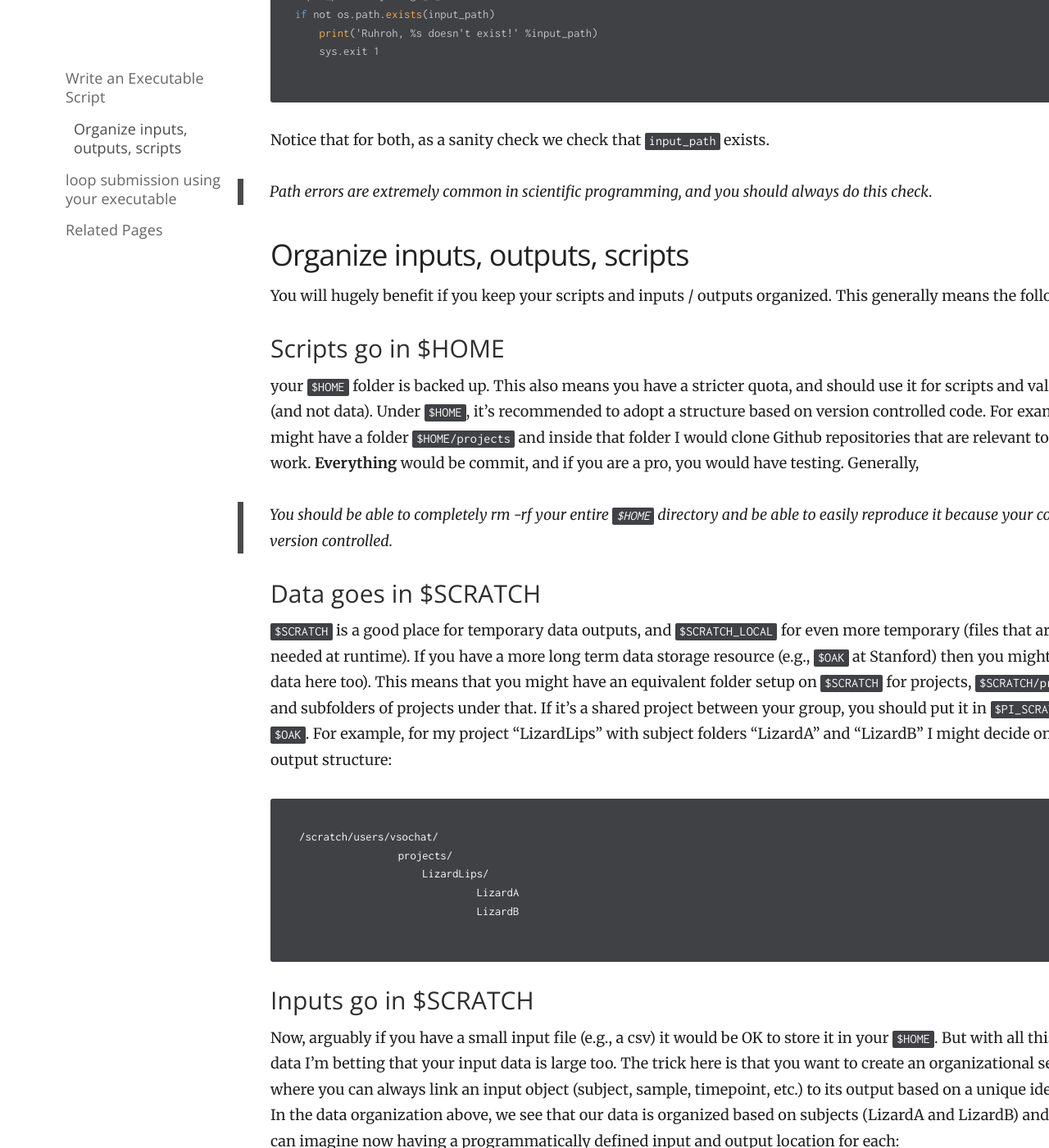
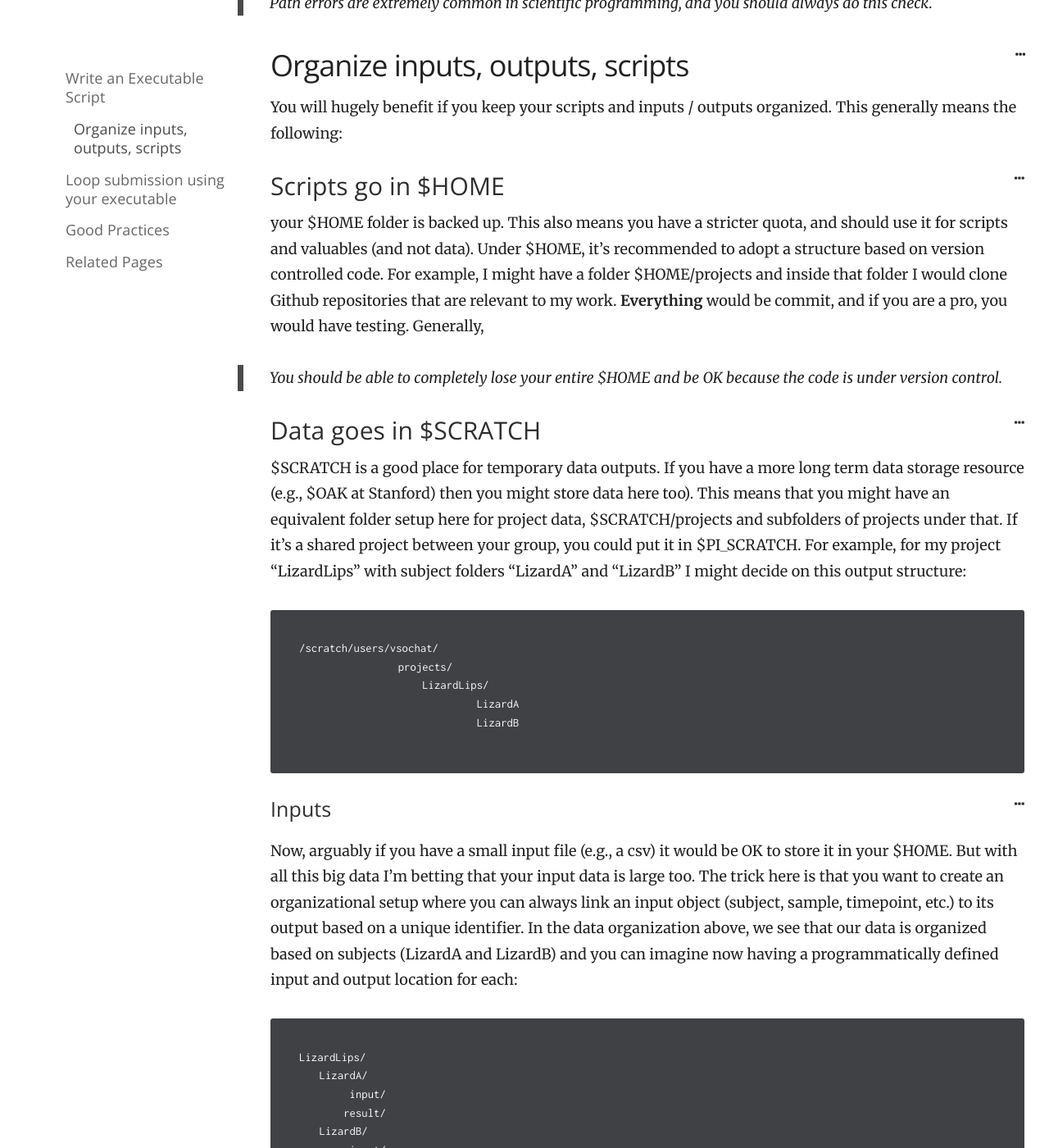
Before and after one commit to vsoch/lessons, a Jekyll site: the page built from _posts/hpc/2018-05-08-sherlock-jobs.md, in a window 1280 px wide and 1400 px high, scrolled down 3674 px. Shown: the whole window at 82% size. Built offline with Jekyll 4.4.1, drawn with Linux system fonts in a browser that asks for light colours; nearby versions of some CDN libraries; comment, search, counter and statistics services are not loaded; some of the changed text lies outside the part shown.

Commit message:
updating post

````diff
--- a/_posts/hpc/2018-05-08-sherlock-jobs.md
+++ b/_posts/hpc/2018-05-08-sherlock-jobs.md
@@ -10,23 +10,26 @@
 tags: [resources]
 ---
 
-**Scenario**
+In this tutorial we will write a job submission script for SLURM. If you haven't yet,
+you should:
 
-You just finished up a really cool analysis in R, and you need to scale it. An HPC
+ - be comfortable accessing <a href="https://vsoch.github.io/lessons/sherlock/">the Sherlock cluster</a>
+ - understand <a href="https://vsoch.github.io/lessons/slurm/">SLURM job submission</a>
+
+and then move forward with this tutorial!
+
+<hr>
+
+### Scenario
+
+You just finished up a really cool analysis, and you need to scale it. An HPC
 cluster with a job manager such as SLURM is a great way to do this! In this tutorial,
 we will walk through a very simple method to do this. First, let's talk about our
 strategy for today.
 
  1. Write an executable script in R / Python
  2. Organize your inputs, output location, and scripts.
- 3. Loop over some set of input variables and submit a SLURM job to use your executable to process each one.
-
-We are going to have the following scripts, for each of Python and R (to exemplify both)
-
- 1. `run.py` / `run.R` will be the executable script
- 2. /scratch/users/vsochat/project/LizardLips will be our organized data folder, and we will store scripts in a version controlled $HOME/projects/LizardLips
- 3. submit_jobs.py, submit_jobs.R, and submit_jobs.sh will be example scripts that loop over some set of input variables to submit SLURM jobs. We We show a basic shell
-script to do the submission, because very often you don't need much more than that.
+ 3. Loop over some set of variables and submit a SLURM job to use your executable to process each one.
 
 We will cover each of these steps in detail.
 
@@ -41,15 +44,18 @@
 input1 = args[1]
 input2 = args[2]
 input3 = args[3]
+
+# Your code here!
 ```
 
 if I saved this in a script called "run.R" I could then execute:
 
 ```bash
-Rscript run.R tomato potato shiabato
+$ Rscript run.R tomato potato shiabato
 ```
 
-and input1 would be assigned to "tomato," and "potato" and "shiabato" to input2 and input3, respectively. By the way, if you aren't familiar with Rscript, it's the executable that will let you run and R script out of the R statistical environment. We are going to be using Rscript in our work today!
+and `input1` would be assigned to "tomato," and "potato" and "shiabato" to `input2` and `input3`, respectively. By the way, if you aren't familiar with <a href="https://stat.ethz.ch/R-manual/R-devel/library/utils/html/Rscript.html" target="_blank">Rscript</a>, it's literally
+the R script executable. We are going to be using it in our work today!
 
 ### Using Python
 Python is just as easy! Instead of commandArgs, we use the `sys` module. The
@@ -61,45 +67,41 @@
 input1 = sys.argv[1]
 input2 = sys.argv[2]
 input3 = sys.argv[3]
+
+# Your code here!
 ```
 
 Calling would then look like:
 
 ```bash
-python run.py tomato potato shiabato
+$ python run.py tomato potato shiabato
 ```
 
 `sys.argv` is actually just a list of your calling script and the input arguments
 following it. If you are keen, you'll realize that Python starts indexing at 0, and we are skipping over the value at `sys.argv[0]`. This would actually coincide to
 the name of your script. If you are interested in advanced input parsing, then you
-should look at <a href="https://docs.python.org/3/library/argparse.html" target="_blank">argparse</a>. You can read about our example using argparse for a module <a href="https://vsoch.github.io/lessons/python-packaging/#setuppy" target="_blank">entrypoint here</a>, go <a href="https://gist.github.com/vsoch/da2362f1c5d2747e34c92b99a3473842#file-scripts-py" target="_blank">directly to the gist</a>, or just download the script directly:
-
-```bash
-wget https://gist.githubusercontent.com/vsoch/da2362f1c5d2747e34c92b99a3473842/raw/1d379e37b33ad2a1c748819b4c6d49f1fea85b30/scripts.py
-```
+should look at <a href="https://docs.python.org/3/library/argparse.html" target="_blank">argparse</a>. You can read about our example using argparse for a module <a href="https://vsoch.github.io/lessons/python-packaging/#setuppy" target="_blank">entrypoint here</a>, or go <a href="https://gist.github.com/vsoch/da2362f1c5d2747e34c92b99a3473842#file-scripts-py" target="_blank">directly to the gist</a>.
 
 ### A Little About Executables
 When you write your executable, it's good practice to **not hard code any variables**
 For example, if my script is going to process an input file, I could take in just
 a subject identifier and then define the full path in the script:
 
-```
+```R
 ## R Example DONT DO THIS
 ...
 subid = args[3]
 input_path = paste('/scratch/users/vsochat/projects/LizardLips/',subid,'/data.csv', sep='')
-```
-```python
+
 ## Python Example DONT DO THIS
 ...
 subid = sys.argv[3]
 input_path = '/scratch/users/vsochat/projects/LizardLips/%s/data.csv' % subid
 ```
 
-But guess what? If you change a location, your script breaks. Instead, assign this path duty to the calling script (we haven't written this yet) that is going to loop over variables and call this script. This means that your executable should instead
-expect a _general_ `input_path`:
+But guess what? If you change a location, your script breaks. Instead, assign this path duty to the calling script (we haven't written this yet). This means that your executable should instead expect a _general_ `input_path`:
 
-```
+```R
 ## R Example DO THIS
 ...
 input_path = args[3]
@@ -108,8 +110,7 @@
    cat('Cannot find', input_path, 'exiting!\n')
    stop()
 }
-```
-```python
+
 ## Python Example DO THIS
 input_path = sys.argv[3]
 if not os.path.exists(input_path)
@@ -127,15 +128,13 @@
  if you keep your scripts and inputs / outputs organized. This generally means the following:
 
 ### Scripts go in $HOME
-your `$HOME` folder is backed up. This also means you have a stricter quota, and should use it for scripts and valuables (and not data). Under `$HOME`, it's recommended to adopt a structure based on version controlled code. For example, I might have a folder `$HOME/projects` and inside that folder I would clone Github repositories that are relevant to my work. **Everything** would be commit, and if you are a pro, you would have testing. Generally,
+your $HOME folder is backed up. This also means you have a stricter quota, and should use it for scripts and valuables (and not data). Under $HOME, it's recommended to adopt a structure based on version controlled code. For example, I might have a folder $HOME/projects and inside that folder I would clone Github repositories that are relevant to my work. **Everything** would be commit, and if you are a pro, you would have testing. Generally,
 
-> You should be able to completely rm -rf your entire `$HOME` directory and be able
-to easily reproduce it because your code is version controlled.
+> You should be able to completely lose your entire $HOME and be OK because the code is under version control.
 
 ### Data goes in $SCRATCH
-`$SCRATCH` is a good place for temporary data outputs, and `$SCRATCH_LOCAL` for even
-more temporary (files that are only needed at runtime). If you have a more long term data storage resource (e.g., `$OAK` at Stanford) then you might store data here too). This means that you might have an equivalent folder setup on `$SCRATCH` for projects,
-`$SCRATCH/projects` and subfolders of projects under that. If it's a shared project between your group, you should put it in `$PI_SCRATCH` or `$OAK`. For example, for my project "LizardLips" with subject folders "LizardA" and "LizardB" I might decide on this output
+$SCRATCH is a good place for temporary data outputs. If you have a more long term data storage resource (e.g., $OAK at Stanford) then you might store data here too). This means that you might have an equivalent folder setup here for project data,
+$SCRATCH/projects and subfolders of projects under that. If it's a shared project between your group, you could put it in $PI_SCRATCH. For example, for my project "LizardLips" with subject folders "LizardA" and "LizardB" I might decide on this output
 structure:
 
 ```bash
@@ -146,8 +145,8 @@
                               LizardB
 ```
 
-### Inputs go in $SCRATCH
-Now, arguably if you have a small input file (e.g., a csv) it would be OK to store it in your `$HOME`. But with all this big data I'm betting that your input data is large too. The trick here is that you want to create an organizational setup where you can
+#### Inputs
+Now, arguably if you have a small input file (e.g., a csv) it would be OK to store it in your $HOME. But with all this big data I'm betting that your input data is large too. The trick here is that you want to create an organizational setup where you can
 always link an input object (subject, sample, timepoint, etc.) to its output based on a unique identifier. In the data organization above, we see that our data is organized based on subjects (LizardA and LizardB) and you can imagine now having a programmatically defined input and output location for each:
 
 ```bash
@@ -160,14 +159,14 @@
         result/
 ```
 
-of course you can call it whatever you like, or is appropriate for your domain or work.
+With the above structure, I can have confidence that my inputs for `LizardA`, if they exist, are in `/scratch/users/vsochat/LizardLips/LizardA/inputs`. What do you name these folders? It's largely up to you, and you should choose names appropriate for your data.
 There are many known data organization standards (e.g., <a href="http://bids.neuroimaging.io/" target='_blank'>BIDS</a> for neuroimaging) and you should have
 a discussion with your lab mates, and (highly recommended) reach out to <a href="https://www.twitter.com/StanfordCompute">research computing</a> to have a meeting
 to discuss a data storage strategy.
 
-## loop submission using your executable
-You then want to loop over some set of input variables (for example, csv files with data.) You can imagine doing this on your computer - each of the inputs would be processed in serial. Your time to completion, where T is the time for one script to run, is N (number of inputs) * T. That can take many hours if you have a few hundred
-inputs that each take 10 minutes, and it's totally unfeasible if you have thousands of simulations, each of which might need 30 minutes to an hour.
+## Loop submission using your executable
+You then want to loop over some set of input variables (for example, csv files with data.) You can imagine doing this on your computer - each of the inputs would be processed in serial. Your time to completion, where T is the time for one script to run, and N is the number of inputs, is N * T. That can take many hours if you have a few hundred
+inputs each taking 10 minutes, and it's totally unfeasible if you have thousands of simulations, each of which might need 30 minutes to an hour.
 
 ### Strategy 1: Submit a Job File
 As a graduate student I liked having a record of what I had run, and an easy way to
@@ -210,7 +209,9 @@
 sbatch LizardA.job
 ```
 
-If it falls within the node limits and accounting, you will see that the job is submit.
+If it falls within the node limits and accounting, you will see that the job is submit. If you need a helper tool to generate
+just one template, check out the <a href="https://researchapps.github.io/job-maker/" target="_blank">Job maker</a> that I put together
+a few years ago.
 
 ### Strategy 1: Submit Directly to sbatch
 What if you had the script RScript, and you didn't want to create a job file? You can do the exact same submission using sbatch directly:
@@ -228,13 +229,14 @@
 and then of course you would need to reproduce that command to run it again. This is why my preference is for writing a job file. But then it follows that if we have hundreds of jobs to submit, we need hundreds of files. How do we do that?
 
 ### Write a Loop Submission Script
-Here I will show you very basic example in each of R, Python, and shell to loop
+Here I will show you very basic example in each of R, Python, and bash to loop
 through a set up input variables (the subject identifier to derive an input path)
 to generate job files, and then submit them. We can assume the following:
 
  - **the number of jobs to submit is within our accounting limits**, so we will submit them all at once (meaning they get added to the queue).
- - **at the start of the script, you check for existence of directories.** Usually you will need to create a top level or subject level directory somewhere in the loop, given that it doesn't exist. Don't forget to do this.
- - **you have permission to write to where you need to write.** This not only means that you have write permission, but if you are writing to a shared space, you make sure that others will too. If you are running analyses with containers, you must be certain that you are not attempting to write anything inside the container (they are read only!) but rather in a writable directory mounted to it.
+ - **at the start of the script, you check for existence of directories.** Usually you will need to create a top level or subject level directory somewhere in the loop, given that it doesn't exist.
+ - **you have permission to write to where you need to write.** This not only means that you have write permission, but if you are writing to a shared space, you make sure that others will too.
+
 
 #### Bash Submission
 Bash scripting is the most general solution, and we will start with it. Here is a basic
@@ -319,17 +322,17 @@
     os.system("sbatch %s" %job_file)
 ```
 
+The last line submits a job by sending the command to the console. Note that if you
+want to do this function in actual software, you would want to use <a href="https://docs.python.org/3/library/subprocess.html" target="_blank">subprocess</a>.
+
 #### R Submission
 This example shows using a relative path to the job file, along
-with referencing `$SCRATCH` as a variable. Careful doing this!
+with printing $SCRATCH as a variable in the file instead of the actual path.
 
 For the below, we are going to use "sink", which is just a lazy man's way to write to file, and then the output of cat goes into the file. You can also use cat and specify the file="" argument.
 
 ```R
 !#/usr/bin/env Rscript
-
-scratch = os.environ['SCRATCH']
-data_dir = os.path.join(scratch, '/project/LizardLips')
 
 lizards=c("LizardA","LizardB")
 
@@ -342,7 +345,7 @@
 
     # the basic job submission script is a bash script
     cat("#!/bin/bash\n")
-    cat("#SBATCH --job-name=",lizard",".job\n", sep="")
+    cat("#SBATCH --job-name=",lizard,".job\n", sep="")
     cat("#SBATCH --output=.out/",lizard,".out\n", sep="")
     cat("#SBATCH --error=.out/",lizard,".err\n", sep="")
     cat("#SBATCH --time=2-00:00\n")
@@ -360,12 +363,15 @@
 
 }
 ```
-Again,I recommend NOT doing this programatically first when testing, but to do `sbatch LizardA.job` from the console
+Again,I recommend NOT doing this programatically first when testing, but to do manual runs first.
 
-#### Final Notes
+## Good Practices
+
 Finally, here are a few good job submission practices.
 
  - **Always use full paths**. For the scripts, it might be reasonable to use relative paths, and this is because they are run in context of their own location. However, in the case of data and other files, you should always use full paths.
+ - **Don't run large computation on the login nodes!** It negatively impacts all cluster users. Grab a development node with `sdev`.
+ - **Think about how much memory you actually need**. You want to set a bit of an upper bound so a spike doesn't kill the job, but you also don't want to waste resources when you (or someone else) could be running more jobs.
  - **You should generally not run anything en-masse before it is tested.** This means that after you write your loop script, you might step through it manually (don't be ashamed to open up an interactive R or Python console and copy paste away!), submit the job, ensure that it runs successfully, and inspect the output. I can almost guarantee you will have a bug or find a detail that you want to change. It's much easier to do this a few times until you are satisfied and then launch en-masse over launching en-masse and realizing they are all going to error.
 
 And as a reminder, here are some useful SLURM commands for checking your job.
````
Also changed, not shown: other parts of _posts/hpc/2018-05-08-sherlock-jobs.md (+4 -1 lines).
